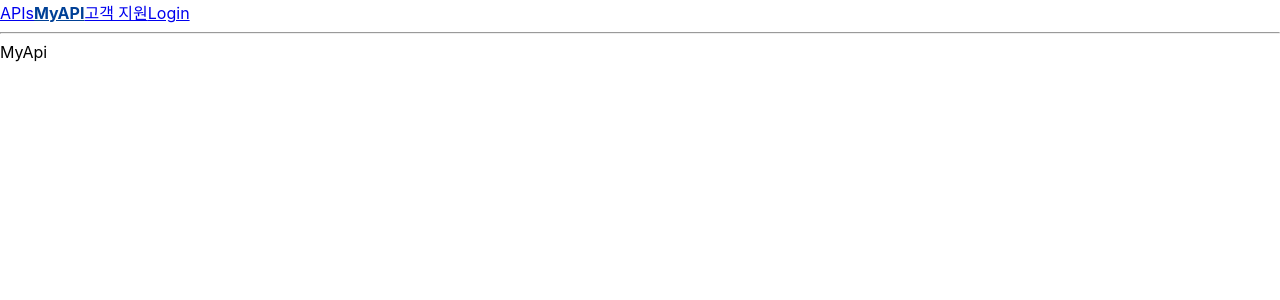
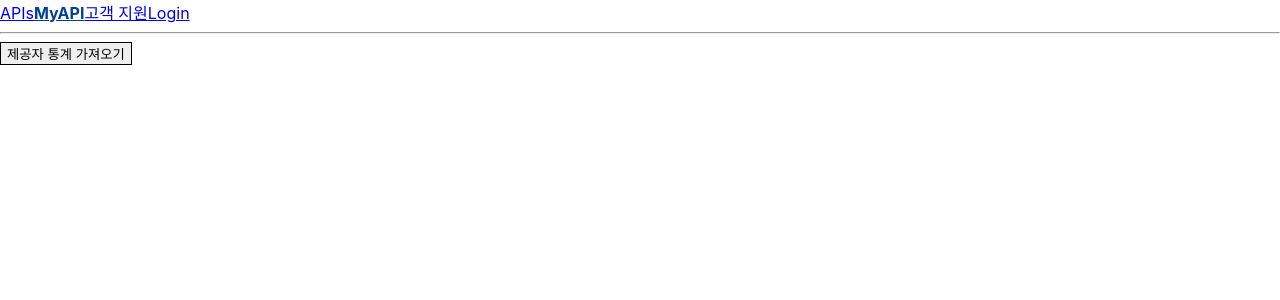
Before and after one commit to ji-eun-moon/ASAP, a React (Create React App) app in the folder Frontend/asap/: page /myapi in a window 1280 px wide. Shown: the top 300 px of the page. Built offline with nearby package versions, Linux system fonts and the light colour scheme.

Commit message:
[FE] TEST : 제공자 통계 테스트코드 작성

```diff
--- /dev/null
+++ b/Frontend/asap/src/hooks/api/chart/useSupplierChart.ts
@@ -0,0 +1,22 @@
+import axios from 'axios';
+
+const useSupplierChart = () => {
+  const supplierChart = async () => {
+    try {
+      const response = await axios({
+        method: 'GET',
+        url: 'http://localhost:8000/api/v1/member/provide-api/analysis',
+      });
+      if (response.status === 200) {
+        console.log('제공자 통계 정보', response.data);
+      } else {
+        console.error('제공자 통계 정보 가져오기 실패', response.data);
+      }
+    } catch (error) {
+      console.log('서버 오류', error);
+    }
+  };
+  return { supplierChart };
+};
+
+export default useSupplierChart;
--- a/Frontend/asap/src/pages/myapi/MyApi.tsx
+++ b/Frontend/asap/src/pages/myapi/MyApi.tsx
@@ -1,7 +1,12 @@
 import React from 'react';
+import SupplierApi from './SupplierApi';
 
 function MyApi() {
-  return <div>MyApi</div>;
+  return (
+    <div>
+      <SupplierApi />
+    </div>
+  );
 }
 
 export default MyApi;
--- a/Frontend/asap/src/pages/myapi/SupplierApi.tsx
+++ b/Frontend/asap/src/pages/myapi/SupplierApi.tsx
@@ -1,7 +1,19 @@
 import React from 'react';
+import useSupplierChart from 'hooks/api/chart/useSupplierChart';
 
 function SupplierApi() {
-  return <div>SupplierApi</div>;
+  const { supplierChart } = useSupplierChart();
+  return (
+    <div>
+      <button
+        type="button"
+        onClick={supplierChart}
+        style={{ border: '1px solid' }}
+      >
+        제공자 통계 가져오기
+      </button>
+    </div>
+  );
 }
 
 export default SupplierApi;
```
